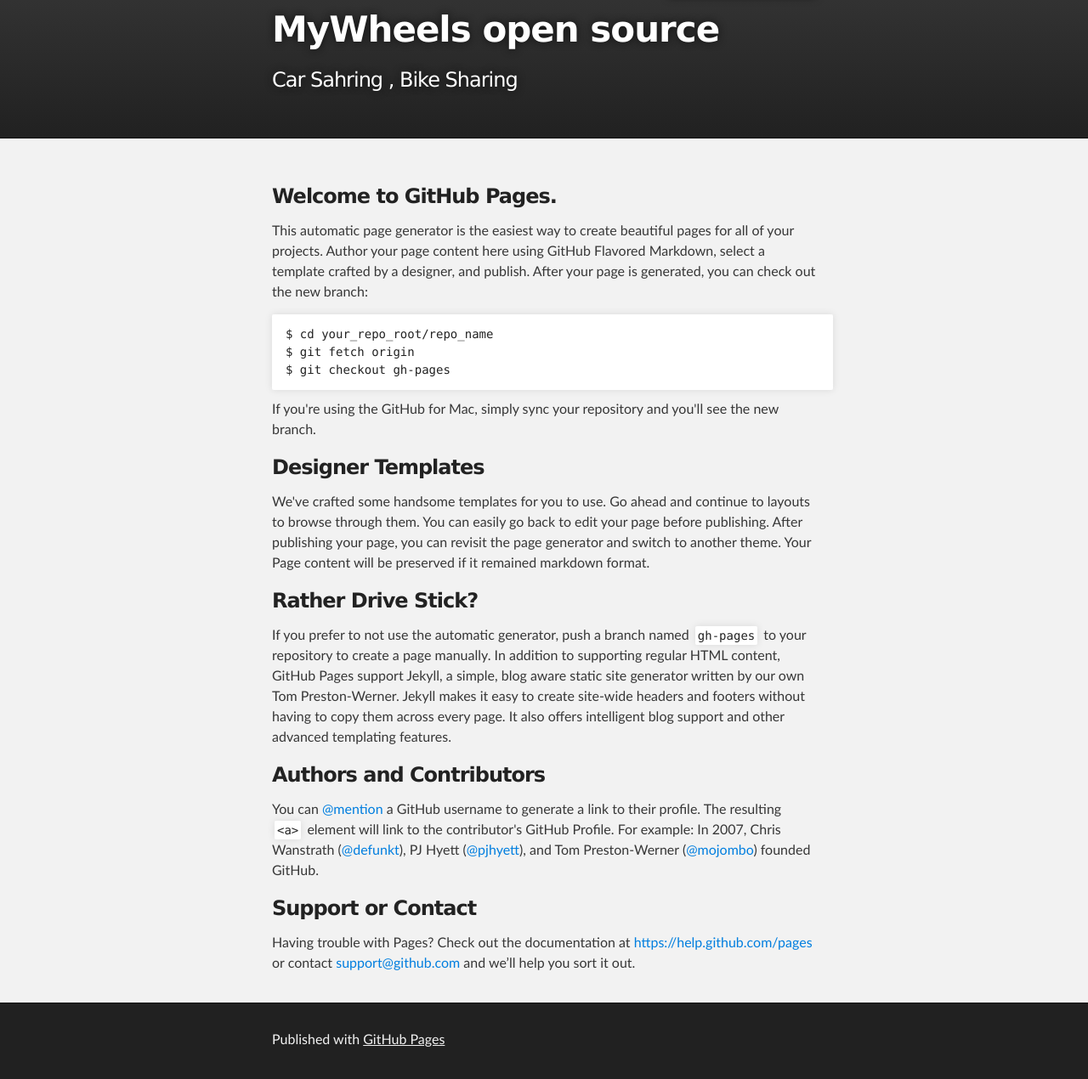
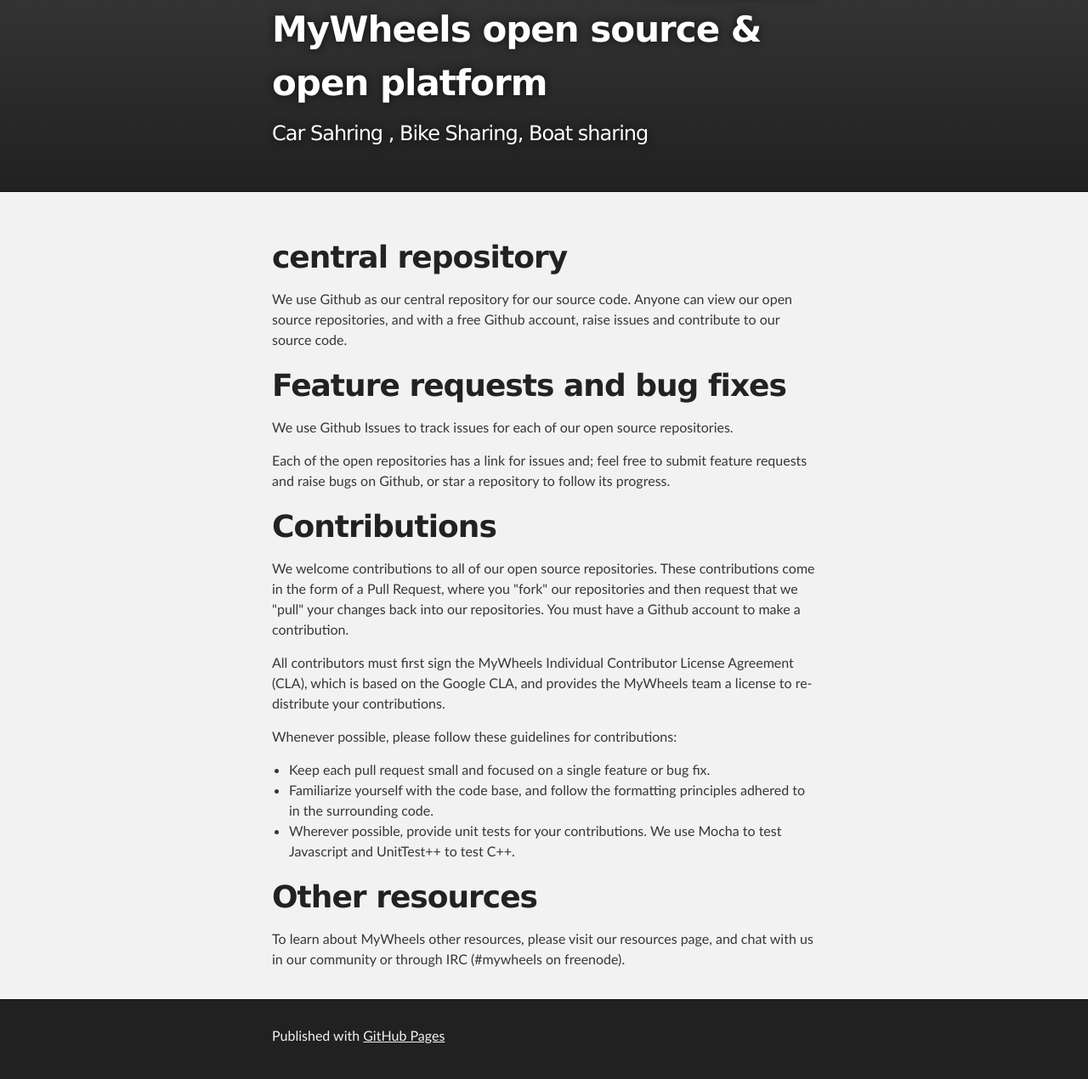
Before and after one commit to CommonBike/wiki, a plain HTML site: page index.html in a window 1280 px wide. Shown: the part 47-1317 px from the top of the page at 85% size. Drawn offline with Linux system fonts and the light colour scheme.

Commit message:
Replace master branch with page content via GitHub

```diff
--- a/index.html
+++ b/index.html
@@ -4,11 +4,11 @@
   <head>
     <meta charset='utf-8'>
     <meta http-equiv="X-UA-Compatible" content="chrome=1">
-    <meta name="description" content="MyWheels open source : Car Sahring , Bike Sharing">
+    <meta name="description" content="MyWheels open source &amp; open platform : Car Sahring , Bike Sharing, Boat sharing">
 
     <link rel="stylesheet" type="text/css" media="screen" href="stylesheets/stylesheet.css">
 
-    <title>MyWheels open source</title>
+    <title>MyWheels open source &amp; open platform</title>
   </head>
 
   <body>
@@ -18,8 +18,8 @@
         <header class="inner">
           <a id="forkme_banner" href="https://github.com/MyWheels">View on GitHub</a>
 
-          <h1 id="project_title">MyWheels open source</h1>
-          <h2 id="project_tagline">Car Sahring , Bike Sharing</h2>
+          <h1 id="project_title">MyWheels open source &amp; open platform</h1>
+          <h2 id="project_tagline">Car Sahring , Bike Sharing, Boat sharing</h2>
 
         </header>
     </div>
@@ -27,37 +27,37 @@
     <!-- MAIN CONTENT -->
     <div id="main_content_wrap" class="outer">
       <section id="main_content" class="inner">
-        <h3>
-<a id="welcome-to-github-pages" class="anchor" href="#welcome-to-github-pages" aria-hidden="true"><span class="octicon octicon-link"></span></a>Welcome to GitHub Pages.</h3>
+        <h1>
+<a id="central-repository" class="anchor" href="#central-repository" aria-hidden="true"><span class="octicon octicon-link"></span></a>central repository</h1>
 
-<p>This automatic page generator is the easiest way to create beautiful pages for all of your projects. Author your page content here using GitHub Flavored Markdown, select a template crafted by a designer, and publish. After your page is generated, you can check out the new branch:</p>
+<p>We use Github as our central repository for our source code. Anyone can view our open source repositories, and with a free Github account, raise issues and contribute to our source code.</p>
 
-<pre><code>$ cd your_repo_root/repo_name
-$ git fetch origin
-$ git checkout gh-pages
-</code></pre>
+<h1>
+<a id="feature-requests-and-bug-fixes" class="anchor" href="#feature-requests-and-bug-fixes" aria-hidden="true"><span class="octicon octicon-link"></span></a>Feature requests and bug fixes</h1>
 
-<p>If you're using the GitHub for Mac, simply sync your repository and you'll see the new branch.</p>
+<p>We use Github Issues to track issues for each of our open source repositories.</p>
 
-<h3>
-<a id="designer-templates" class="anchor" href="#designer-templates" aria-hidden="true"><span class="octicon octicon-link"></span></a>Designer Templates</h3>
+<p>Each of the open repositories has a link for issues and; feel free to submit feature requests and raise bugs on Github, or star a repository to follow its progress.</p>
 
-<p>We've crafted some handsome templates for you to use. Go ahead and continue to layouts to browse through them. You can easily go back to edit your page before publishing. After publishing your page, you can revisit the page generator and switch to another theme. Your Page content will be preserved if it remained markdown format.</p>
+<h1>
+<a id="contributions" class="anchor" href="#contributions" aria-hidden="true"><span class="octicon octicon-link"></span></a>Contributions</h1>
 
-<h3>
-<a id="rather-drive-stick" class="anchor" href="#rather-drive-stick" aria-hidden="true"><span class="octicon octicon-link"></span></a>Rather Drive Stick?</h3>
+<p>We welcome contributions to all of our open source repositories. These contributions come in the form of a Pull Request, where you "fork" our repositories and then request that we "pull" your changes back into our repositories. You must have a Github account to make a contribution.</p>
 
-<p>If you prefer to not use the automatic generator, push a branch named <code>gh-pages</code> to your repository to create a page manually. In addition to supporting regular HTML content, GitHub Pages support Jekyll, a simple, blog aware static site generator written by our own Tom Preston-Werner. Jekyll makes it easy to create site-wide headers and footers without having to copy them across every page. It also offers intelligent blog support and other advanced templating features.</p>
+<p>All contributors must first sign the MyWheels Individual Contributor License Agreement (CLA), which is based on the Google CLA, and provides the MyWheels team a license to re-distribute your contributions.</p>
 
-<h3>
-<a id="authors-and-contributors" class="anchor" href="#authors-and-contributors" aria-hidden="true"><span class="octicon octicon-link"></span></a>Authors and Contributors</h3>
+<p>Whenever possible, please follow these guidelines for contributions:</p>
 
-<p>You can <a href="https://github.com/blog/821" class="user-mention">@mention</a> a GitHub username to generate a link to their profile. The resulting <code>&lt;a&gt;</code> element will link to the contributor's GitHub Profile. For example: In 2007, Chris Wanstrath (<a href="https://github.com/defunkt" class="user-mention">@defunkt</a>), PJ Hyett (<a href="https://github.com/pjhyett" class="user-mention">@pjhyett</a>), and Tom Preston-Werner (<a href="https://github.com/mojombo" class="user-mention">@mojombo</a>) founded GitHub.</p>
+<ul>
+<li>Keep each pull request small and focused on a single feature or bug fix.</li>
+<li>Familiarize yourself with the code base, and follow the formatting principles adhered to in the surrounding code.</li>
+<li>Wherever possible, provide unit tests for your contributions. We use Mocha to test Javascript and UnitTest++ to test C++.</li>
+</ul>
 
-<h3>
-<a id="support-or-contact" class="anchor" href="#support-or-contact" aria-hidden="true"><span class="octicon octicon-link"></span></a>Support or Contact</h3>
+<h1>
+<a id="other-resources" class="anchor" href="#other-resources" aria-hidden="true"><span class="octicon octicon-link"></span></a>Other resources</h1>
 
-<p>Having trouble with Pages? Check out the documentation at <a href="https://help.github.com/pages">https://help.github.com/pages</a> or contact <a href="mailto:support@github.com">support@github.com</a> and we’ll help you sort it out.</p>
+<p>To learn about MyWheels other resources, please visit our resources page, and chat with us in our community or through IRC (#mywheels on freenode).</p>
       </section>
     </div>
 
```
Also changed, not shown: params.json (+1 -1 lines).
